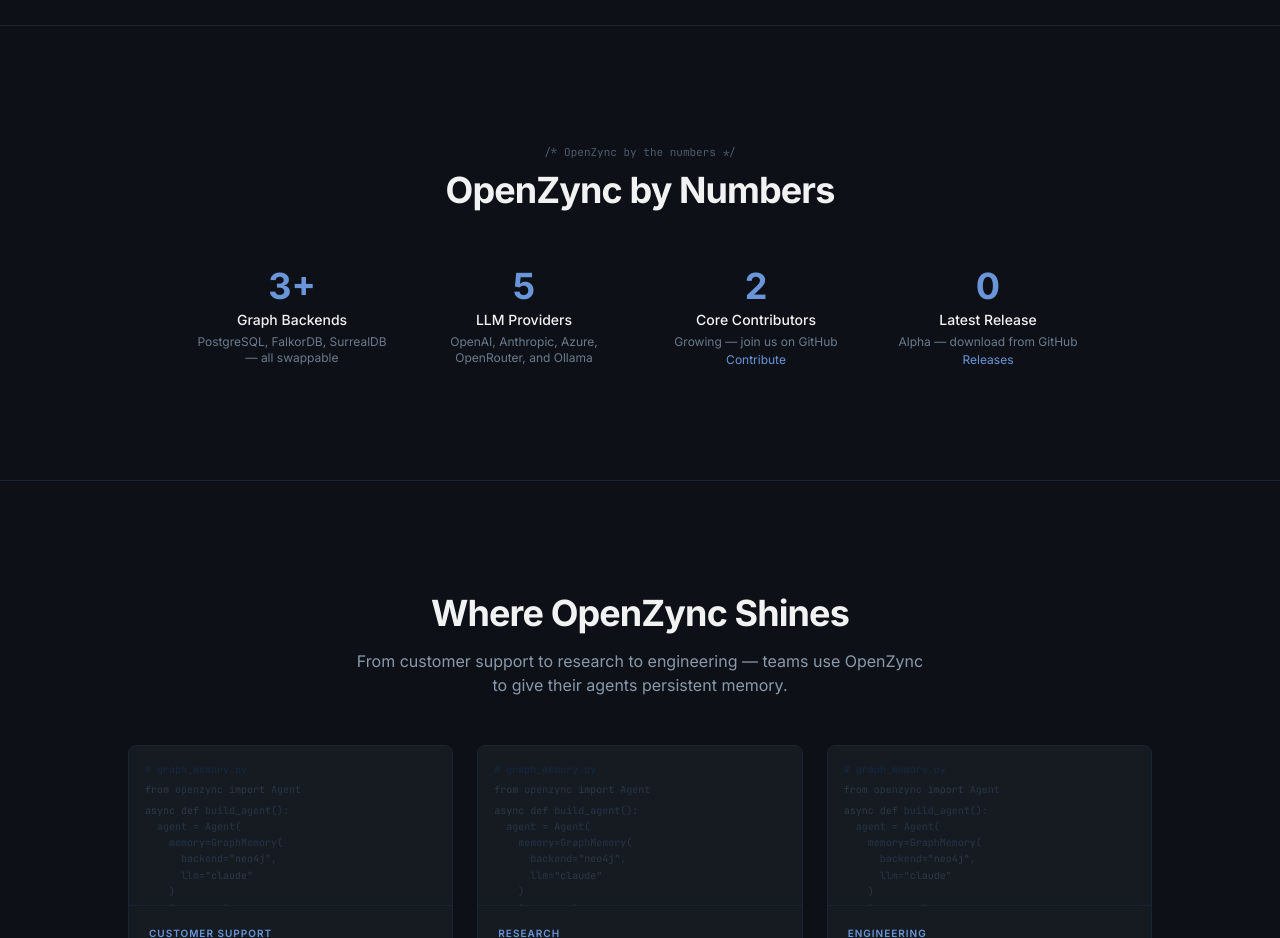
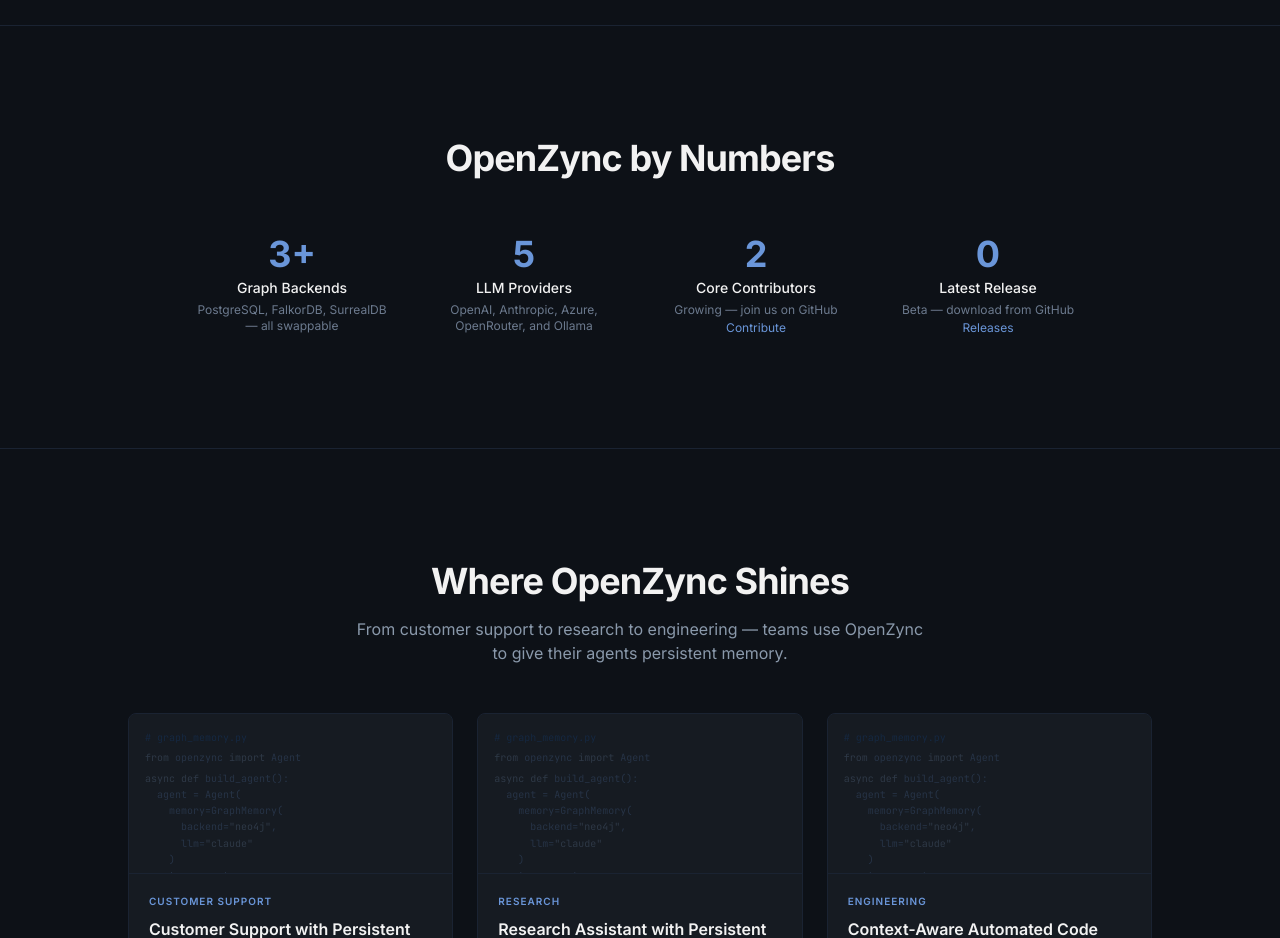
Before and after one commit to openzync/openzync-landing, a Next.js app in the folder landing/: page / in a window 1280 px wide. Shown: the part 2580-3518 px from the top of the page. Built offline with nearby package versions, Linux system fonts and the light colour scheme; no server answers.

Commit message:
fix: update description for latest release to reflect beta status

```diff
--- a/landing/src/components/landing/stats-section.tsx
+++ b/landing/src/components/landing/stats-section.tsx
@@ -10,9 +10,6 @@
   return (
     <section className="py-20 md:py-28 border-t border-surface-800">
       <div className="mx-auto max-w-7xl px-6">
-        <div className="text-center mb-2">
-          <span className="font-mono text-[11px] text-surface-600">/* OpenZync by the numbers */</span>
-        </div>
         <h2 className="text-3xl md:text-4xl font-bold tracking-tight text-center mb-14">
           OpenZync by Numbers
         </h2>
--- a/landing/src/content/stats.ts
+++ b/landing/src/content/stats.ts
@@ -29,7 +29,7 @@
   {
     value: "0.1",
     label: "Latest Release",
-    description: "Alpha — download from GitHub",
+    description: "Beta — download from GitHub",
     link: { label: "Releases", href: "https://github.com/rohnsha0/openzync/releases" },
   },
 ];
```
